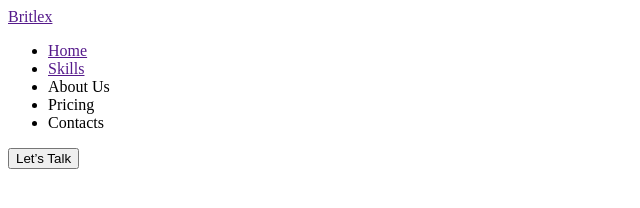
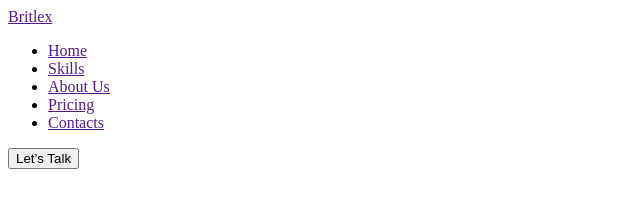
Before and after one commit to Serhii-Ruhtik/hw-mentor-practice, a plain HTML site: page Britlex-Language-School/index.html in a window 1280 px wide. Shown: the whole page, without its empty margins (0-640 px from the left). Drawn offline with Linux system fonts and the light colour scheme.

Commit message:
початок правильний

```diff
--- a/Britlex-Language-School/index.html
+++ b/Britlex-Language-School/index.html
@@ -13,9 +13,9 @@
         <ul>
           <li><a href="">Home</a></li>
           <li><a href="">Skills</a></li>
-          <li><a href=""></a>About Us</li>
-          <li><a href=""></a>Pricing</li>
-          <li><a href=""></a>Contacts</li>
+          <li><a href="">About Us</a></li>
+          <li><a href="">Pricing</a></li>
+          <li><a href="">Contacts</a></li>
         </ul>
       </nav>
       <button type="button">Let’s Talk</button>
```
